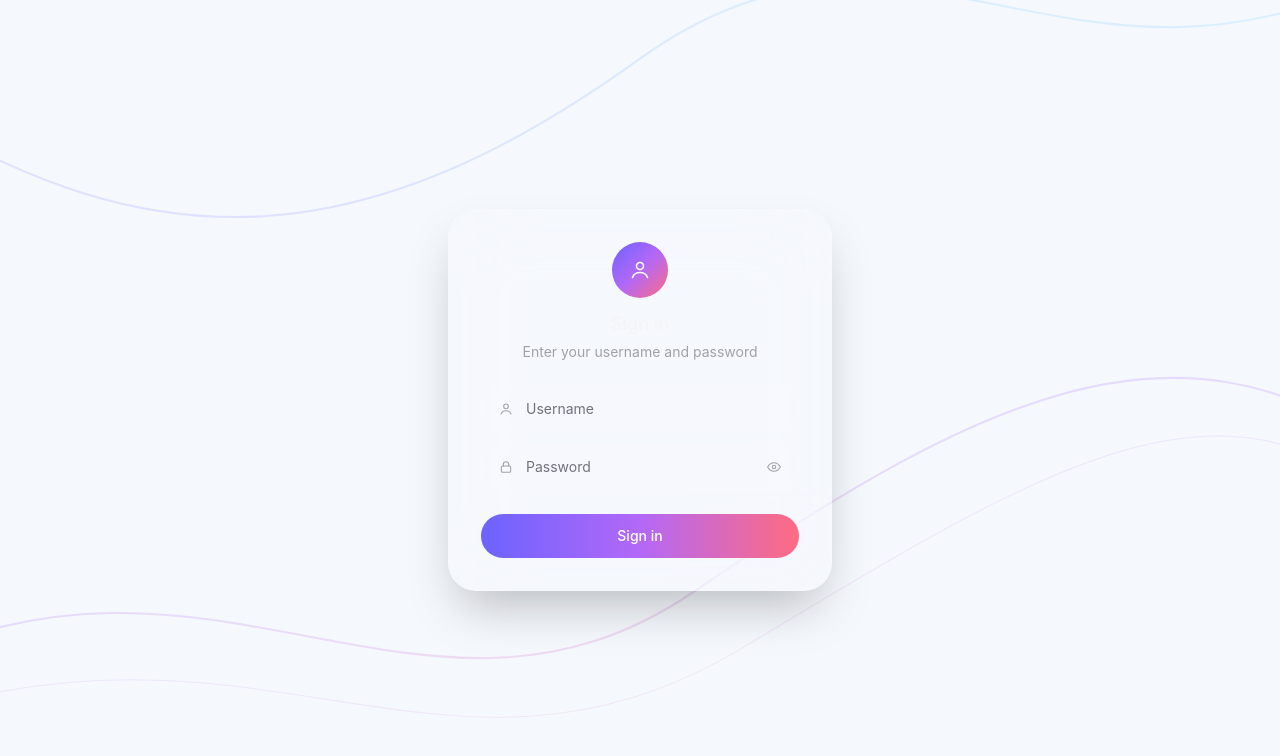
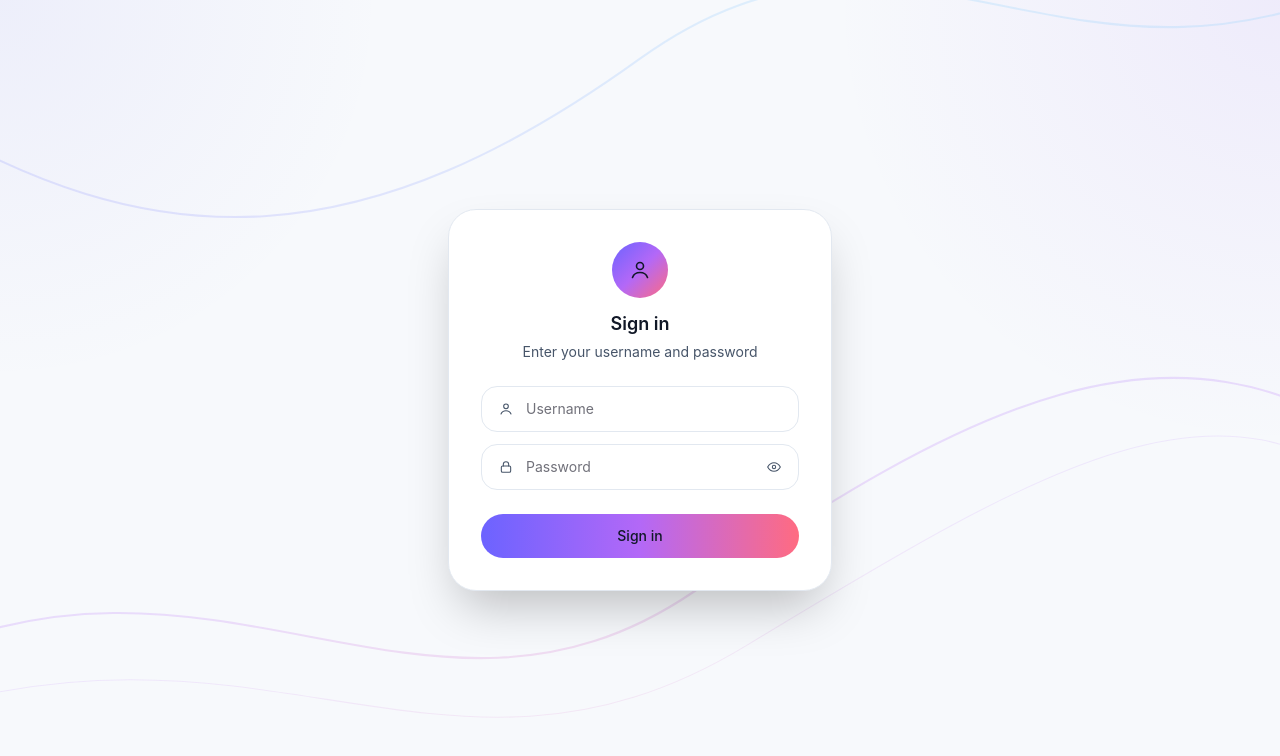
Before and after one commit to ethicalakhilesh/sso-auth, a Next.js app: page /login in a window 1280 px wide. Shown: the top 756 px of the page. Built offline with nearby package versions, Linux system fonts and the light colour scheme.

Commit message:
style: update NOVA UI color schema

```diff
--- a/app/globals.css
+++ b/app/globals.css
@@ -2,151 +2,140 @@
 @tailwind components;
 @tailwind utilities;
 
-:root { color-scheme: light; }
-html { scroll-behavior: smooth; }
-body { margin: 0; background: #f5f8fd; color: #101a35; font-family: Inter, ui-sans-serif, system-ui, -apple-system, BlinkMacSystemFont, "Segoe UI", sans-serif; }
-a { text-decoration: none; color: inherit; }
-button, input { font: inherit; }
+:root {
+  --nova-bg: #F7F9FC;
+  --nova-surface: #FFFFFF;
+  --nova-surface-muted: #F1F5F9;
+  --nova-primary: #4F46E5;
+  --nova-primary-hover: #4338CA;
+  --nova-accent: #7C3AED;
+  --nova-text: #111827;
+  --nova-text-secondary: #475569;
+  --nova-text-muted: #94A3B8;
+  --nova-border: #E2E8F0;
+  --nova-success: #16A34A;
+  --nova-warning: #D97706;
+  --nova-danger: #DC2626;
+}
 
-.nova-page { min-height: 100vh; background: radial-gradient(circle at 76% 8%, rgba(80,132,255,.11), transparent 24rem), linear-gradient(135deg,#f7faff 0%,#eef4fb 52%,#f8fbff 100%); }
-.nova-shell { display: flex; min-height: 100vh; }
-.nova-sidebar { width: 254px; flex: 0 0 254px; background: rgba(255,255,255,.78); border-right: 1px solid #dce5f2; padding: 26px 16px 20px; display:flex; flex-direction:column; justify-content:space-between; box-sizing:border-box; backdrop-filter: blur(18px); }
-.nova-brand { display:flex; align-items:center; gap:12px; padding:0 12px 30px; }
-.nova-logo { width:42px; height:42px; border-radius:50%; color:#172c66; display:grid; place-items:center; }
-.nova-logo svg { width:40px; height:40px; }
-.nova-brand-name { font-weight:800; letter-spacing:.3em; font-size:18px; color:#14244c; }
-.nova-brand-sub { color:#7585a4; font-size:12px; letter-spacing:.08em; margin-top:1px; }
-.nova-nav { display:flex; flex-direction:column; gap:5px; }
-.nova-nav-item { min-height:46px; display:flex; align-items:center; gap:13px; padding:0 14px; border-radius:10px; color:#42506a; font-size:14px; font-weight:550; transition:.2s ease; }
-.nova-nav-item svg { width:20px; height:20px; color:#5e6d88; flex:0 0 auto; }
-.nova-nav-item:hover { background:#eef4ff; color:#1c5de8; }
-.nova-nav-item.active { background:linear-gradient(90deg,#e4edff,#f0f5ff); color:#165de9; box-shadow:inset 3px 0 #2467ef; }
-.nova-nav-item.active svg { color:#2467ef; }
-.admin-badge { margin-left:auto; font-size:10px; padding:3px 7px; border:1px solid #c9d7ec; border-radius:999px; color:#61708a; background:#f8fbff; }
-.nova-sidebar-bottom { display:flex; flex-direction:column; gap:10px; }
-.nova-account-mini { display:flex; align-items:center; gap:10px; padding:10px 8px; border-top:1px solid #e0e7f1; margin-top:8px; }
-.avatar { width:36px; height:36px; border-radius:50%; background:linear-gradient(135deg,#dce8ff,#c8d9ff); color:#2258c8; display:grid; place-items:center; font-weight:750; font-size:13px; flex:0 0 auto; }
-.avatar-top { width:38px; height:38px; }
-.avatar-large { width:52px; height:52px; font-size:18px; }
-.account-name { color:#1a2744; font-size:13px; font-weight:700; }
-.account-email { color:#7a879e; font-size:11px; margin-top:2px; }
-.account-dots { margin-left:auto; color:#7f8ca3; letter-spacing:2px; }
-.nova-version { color:#8a97aa; font-size:10px; line-height:1.7; padding:2px 8px; }
+* { box-sizing: border-box; }
 
-.nova-content { min-width:0; flex:1; }
-.nova-topbar { height:72px; display:flex; align-items:center; justify-content:space-between; padding:0 34px; border-bottom:1px solid #dde6f1; background:rgba(255,255,255,.58); backdrop-filter:blur(16px); box-sizing:border-box; }
-.nova-search { height:40px; width:min(690px,60vw); display:flex; align-items:center; gap:10px; border:1px solid #d9e3f1; border-radius:9px; background:#f8fbff; padding:0 13px; color:#8a96a9; font-size:13px; box-sizing:border-box; }
-.nova-search svg { width:18px; height:18px; color:#687b9a; }
-.nova-search kbd { margin-left:auto; color:#8794a9; font-size:11px; }
-.nova-top-actions { display:flex; align-items:center; gap:18px; }
-.icon-button { position:relative; border:0; background:transparent; color:#283654; padding:6px; cursor:pointer; }
-.icon-button svg { width:22px; height:22px; }
-.notification-dot { position:absolute; top:4px; right:3px; width:7px; height:7px; background:#ff4f5f; border:2px solid white; border-radius:50%; }
+html, body {
+  min-height: 100%;
+}
 
-.nova-main { padding:30px 34px 24px; max-width:1480px; margin:0 auto; box-sizing:border-box; }
-.nova-heading-row { display:flex; justify-content:space-between; gap:30px; align-items:flex-end; margin-bottom:22px; }
-.eyebrow { margin:0 0 8px; color:#71809b; font-size:10px; font-weight:700; letter-spacing:.2em; }
-.nova-heading-row h1 { margin:0; color:#13203d; font-size:32px; line-height:1.15; letter-spacing:-.025em; }
-.nova-subtitle { margin:8px 0 0; color:#697994; font-size:15px; }
-.nova-date { text-align:right; color:#7a89a2; font-size:12px; display:flex; flex-direction:column; gap:4px; }
-.nova-date strong { color:#34425e; font-size:13px; }
+body {
+  margin: 0;
+  background:
+    radial-gradient(circle at 100% 0%, rgba(124,58,237,.07), transparent 28rem),
+    radial-gradient(circle at 0% 0%, rgba(79,70,229,.06), transparent 24rem),
+    var(--nova-bg);
+  color: var(--nova-text);
+  font-family: Inter, ui-sans-serif, system-ui, -apple-system, BlinkMacSystemFont, "Segoe UI", sans-serif;
+  -webkit-font-smoothing: antialiased;
+}
 
-.nova-stats { display:grid; grid-template-columns:repeat(4,minmax(0,1fr)); gap:14px; margin-bottom:18px; }
-.stat-card { display:flex; align-items:center; gap:14px; background:rgba(255,255,255,.82); border:1px solid #dce5f1; border-radius:13px; padding:17px; box-shadow:0 7px 22px rgba(39,65,105,.045); }
-.stat-icon { width:42px; height:42px; display:grid; place-items:center; border-radius:11px; background:#edf4ff; color:#2468ed; }
-.stat-icon svg { width:21px; height:21px; }
-.stat-card strong { display:block; font-size:22px; line-height:1.1; color:#15213e; }
-.stat-card span { display:block; color:#596a86; font-size:12px; margin-top:2px; }
-.stat-card small { display:block; color:#25a56a; font-size:10px; margin-top:5px; }
+button, input, textarea, select { font: inherit; }
 
-.nova-grid-main { display:grid; grid-template-columns:minmax(0,1.8fr) minmax(310px,.85fr); gap:18px; }
-.nova-left-column,.nova-right-column { display:flex; flex-direction:column; gap:18px; }
-.nova-panel { background:rgba(255,255,255,.88); border:1px solid #dbe5f1; border-radius:14px; padding:19px; box-shadow:0 8px 24px rgba(39,65,105,.045); }
-.panel-heading { display:flex; justify-content:space-between; align-items:flex-start; gap:15px; margin-bottom:15px; }
-.panel-heading h2 { margin:0; color:#14213f; font-size:18px; letter-spacing:-.015em; }
-.panel-heading p { margin:5px 0 0; color:#7a88a0; font-size:12px; }
-.panel-heading > svg { width:20px; height:20px; color:#6c7b96; }
-.view-link { color:#1d61df; font-size:12px; font-weight:650; display:flex; align-items:center; gap:5px; }
-.view-link svg { width:15px; height:15px; }
-.small-button { border:1px solid #d5dfed; border-radius:7px; padding:6px 10px; font-size:11px; color:#4f607d; background:#fff; }
-.app-grid { display:grid; grid-template-columns:repeat(3,minmax(0,1fr)); gap:12px; }
-.app-card { min-width:0; border:1px solid #dfe7f1; border-radius:11px; background:#fff; padding:15px; transition:.2s ease; }
-.app-card:hover { transform:translateY(-2px); border-color:#a8c2f4; box-shadow:0 9px 24px rgba(41,89,170,.09); }
-.app-card-top { display:flex; justify-content:space-between; align-items:flex-start; }
-.app-icon { width:42px; height:42px; border-radius:11px; display:grid; place-items:center; background:linear-gradient(135deg,#f0f5ff,#e5efff); color:#1e5fe0; }
-.app-letter { font-size:18px; font-weight:800; }
-.star { color:#91a0b8; font-size:21px; line-height:1; }
-.app-card h3 { margin:13px 0 4px; color:#182540; font-size:14px; }
-.app-card p { margin:0; color:#8090a9; font-size:11px; white-space:nowrap; overflow:hidden; text-overflow:ellipsis; }
-.app-open { margin-top:15px; height:32px; display:flex; align-items:center; justify-content:center; gap:6px; border-radius:7px; background:#f1f6ff; color:#1f5fd8; font-size:11px; font-weight:700; }
-.app-open svg { width:14px; height:14px; }
+::selection {
+  background: rgba(79,70,229,.16);
+}
 
-.activity-list { border:1px solid #e0e7f0; border-radius:10px; overflow:hidden; }
-.activity-row { min-height:58px; display:grid; grid-template-columns:38px minmax(0,1fr) auto 9px; gap:10px; align-items:center; padding:0 13px; border-bottom:1px solid #e8edf4; }
-.activity-row:last-child { border-bottom:0; }
-.activity-icon { width:34px; height:34px; border-radius:9px; background:#f1f5fb; color:#51627f; display:grid; place-items:center; }
-.activity-icon svg { width:17px; height:17px; }
-.activity-copy { min-width:0; display:flex; flex-direction:column; gap:3px; }
-.activity-copy strong { color:#263450; font-size:12px; }
-.activity-copy span { color:#7d8ba2; font-size:10px; white-space:nowrap; overflow:hidden; text-overflow:ellipsis; }
-.activity-time { color:#7a88a0; font-size:10px; white-space:nowrap; }
-.status-dot { width:7px; height:7px; border-radius:50%; background:#18b36b; }
+/* Normalize the existing dark NOVA utility palette to the light enterprise theme. */
+.bg-black,
+.bg-black\/10,
+.bg-black\/20,
+.bg-black\/30,
+.bg-black\/40,
+.bg-zinc-950,
+.bg-zinc-900,
+.bg-zinc-900\/50,
+.bg-white\/5,
+.bg-white\/10,
+.bg-white\/20,
+.bg-white\/\[0\.03\],
+.bg-white\/\[0\.04\],
+.bg-white\/\[0\.05\],
+.bg-white\/\[0\.06\],
+.bg-white\/\[0\.08\] {
+  background-color: var(--nova-surface) !important;
+}
 
-.profile-card { display:flex; align-items:center; gap:12px; padding:14px; border:1px solid #e0e7f0; border-radius:10px; }
-.profile-copy { min-width:0; display:flex; flex-direction:column; gap:3px; }
-.profile-copy strong { color:#182540; font-size:14px; }
-.profile-copy span { color:#7b89a0; font-size:10px; }
-.active-pill { margin-left:auto; color:#16a565; font-size:10px; display:flex; align-items:center; gap:5px; }
-.active-pill span { width:7px; height:7px; background:#18b56c; border-radius:50%; }
-.profile-meta { display:grid; grid-template-columns:1fr 1fr; gap:12px; padding:14px 4px 0; }
-.profile-meta span { display:block; color:#8995a9; font-size:9px; margin-bottom:4px; }
-.profile-meta strong { display:block; color:#32405d; font-size:10px; font-weight:650; }
+.text-white,
+.text-\[\#F5F5F7\],
+.text-\[\#F4F4F5\],
+.text-\[\#FAFAFA\] {
+  color: var(--nova-text) !important;
+}
 
-.security-list { border:1px solid #e0e7f0; border-radius:10px; overflow:hidden; }
-.security-row { min-height:60px; display:grid; grid-template-columns:34px minmax(0,1fr) auto; align-items:center; gap:10px; padding:0 12px; border-bottom:1px solid #e8edf4; }
-.security-row:last-child { border-bottom:0; }
-.security-icon { width:30px; height:30px; border-radius:8px; background:#f0f5ff; color:#3169d5; display:grid; place-items:center; }
-.security-icon svg { width:16px; height:16px; }
-.security-row strong { display:block; color:#263450; font-size:11px; }
-.security-row small { display:block; color:#8895aa; font-size:9px; margin-top:3px; }
-.secure-pill { border-radius:999px; background:#e6f7ee; color:#15965c; padding:5px 8px; font-size:9px; font-weight:700; }
-.device-list { display:flex; flex-direction:column; gap:8px; }
-.device-row { display:flex; align-items:center; gap:10px; padding:9px; border:1px solid #e2e9f2; border-radius:9px; }
-.device-row strong { display:block; color:#2b3852; font-size:11px; }
-.device-row span { display:block; color:#8a96a9; font-size:9px; margin-top:2px; }
-.empty-state { padding:30px 10px; text-align:center; color:#8794a8; font-size:12px; }
-.empty-state.compact { padding:15px 5px; }
+.text-\[\#A1A1AA\],
+.text-\[\#A3A3A3\] {
+  color: var(--nova-text-secondary) !important;
+}
 
-.nova-footer { display:flex; justify-content:space-between; gap:20px; padding:22px 2px 4px; color:#8793a8; font-size:10px; }
-.nova-footer > div { display:flex; align-items:center; gap:9px; }
-.nova-footer a:hover { color:#1e60dc; }
-.nova-footer button { border:0; background:none; color:#6c7a92; cursor:pointer; font-size:10px; padding:0; }
+.text-\[\#71717A\],
+.text-\[\#52525B\] {
+  color: var(--nova-text-muted) !important;
+}
 
-@media (max-width: 1050px) {
-  .nova-sidebar { width:215px; flex-basis:215px; }
-  .nova-stats { grid-template-columns:repeat(2,minmax(0,1fr)); }
-  .nova-grid-main { grid-template-columns:1fr; }
+.border-white\/10,
+.border-white\/20,
+.border-white\/30,
+.border-white\/\[0\.1\],
+.border-white\/\[0\.2\] {
+  border-color: var(--nova-border) !important;
 }
-@media (max-width: 760px) {
-  .nova-shell { display:block; }
-  .nova-sidebar { width:100%; height:auto; min-height:0; position:static; border-right:0; border-bottom:1px solid #dce5f2; padding:12px; }
-  .nova-brand { padding-bottom:12px; }
-  .nova-nav { flex-direction:row; overflow:auto; }
-  .nova-nav-item { white-space:nowrap; }
-  .nova-sidebar-bottom { display:none; }
-  .nova-topbar { padding:0 14px; }
-  .nova-search { width:100%; }
-  .nova-top-actions { display:none; }
-  .nova-main { padding:20px 14px; }
-  .nova-heading-row { align-items:flex-start; }
-  .nova-date { display:none; }
-  .nova-stats { grid-template-columns:1fr 1fr; }
-  .app-grid { grid-template-columns:1fr; }
-  .nova-footer { flex-direction:column; }
+
+@layer components {
+  .nova-surface {
+    background: var(--nova-surface);
+    border: 1px solid var(--nova-border);
+    box-shadow: 0 8px 30px rgba(15,23,42,.05);
+  }
+
+  .nova-input {
+    width: 100%;
+    min-height: 44px;
+    border: 1px solid var(--nova-border);
+    border-radius: 12px;
+    background: var(--nova-surface);
+    color: var(--nova-text);
+    padding: 10px 12px;
+    outline: none;
+  }
+
+  .nova-input::placeholder { color: var(--nova-text-muted); }
+
+  .nova-input:focus {
+    border-color: rgba(79,70,229,.55);
+    box-shadow: 0 0 0 3px rgba(79,70,229,.10);
+  }
+
+  .nova-button-primary {
+    min-height: 44px;
+    border: 0;
+    border-radius: 999px;
+    background: linear-gradient(135deg, var(--nova-primary), var(--nova-accent));
+    color: #fff;
+    font-weight: 600;
+    padding: 10px 18px;
+    box-shadow: 0 8px 20px rgba(79,70,229,.18);
+  }
+
+  .nova-button-secondary {
+    min-height: 44px;
+    border: 1px solid var(--nova-border);
+    border-radius: 999px;
+    background: var(--nova-surface);
+    color: var(--nova-text-secondary);
+    padding: 10px 18px;
+  }
 }
-@media (max-width: 480px) {
-  .nova-stats { grid-template-columns:1fr; }
-  .nova-heading-row h1 { font-size:26px; }
-  .activity-row { grid-template-columns:34px minmax(0,1fr) 8px; }
-  .activity-time { display:none; }
+
+@media (max-width: 640px) {
+  body {
+    background:
+      radial-gradient(circle at 100% 0%, rgba(124,58,237,.05), transparent 18rem),
+      var(--nova-bg);
+  }
 }
```
Also changed, not shown: 1 other file (tests, documents, lock files or other folders).
